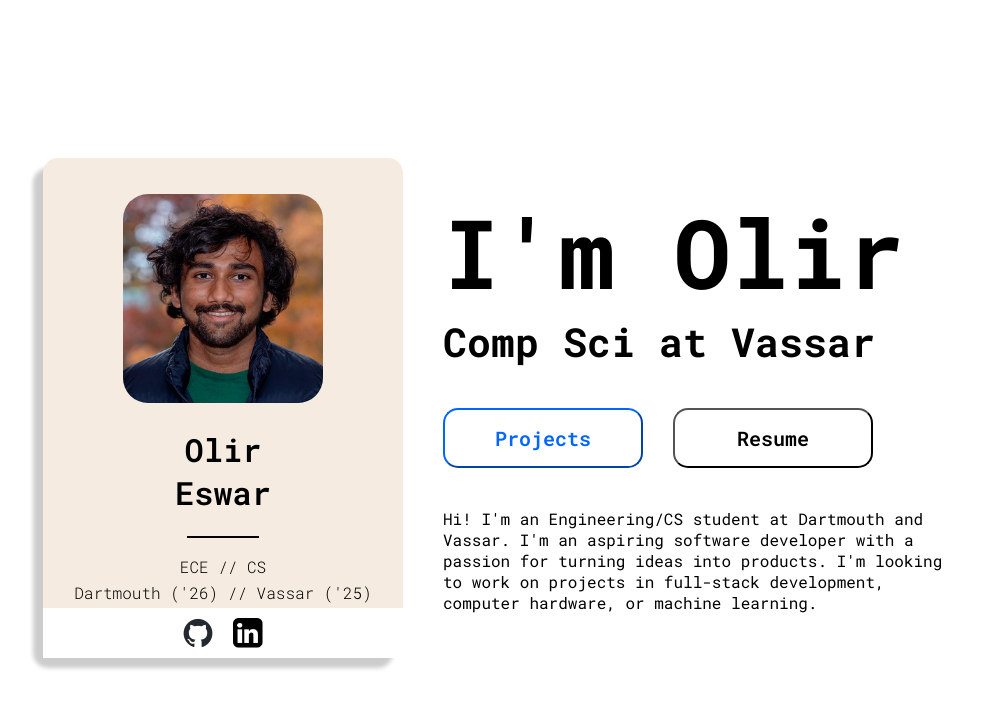
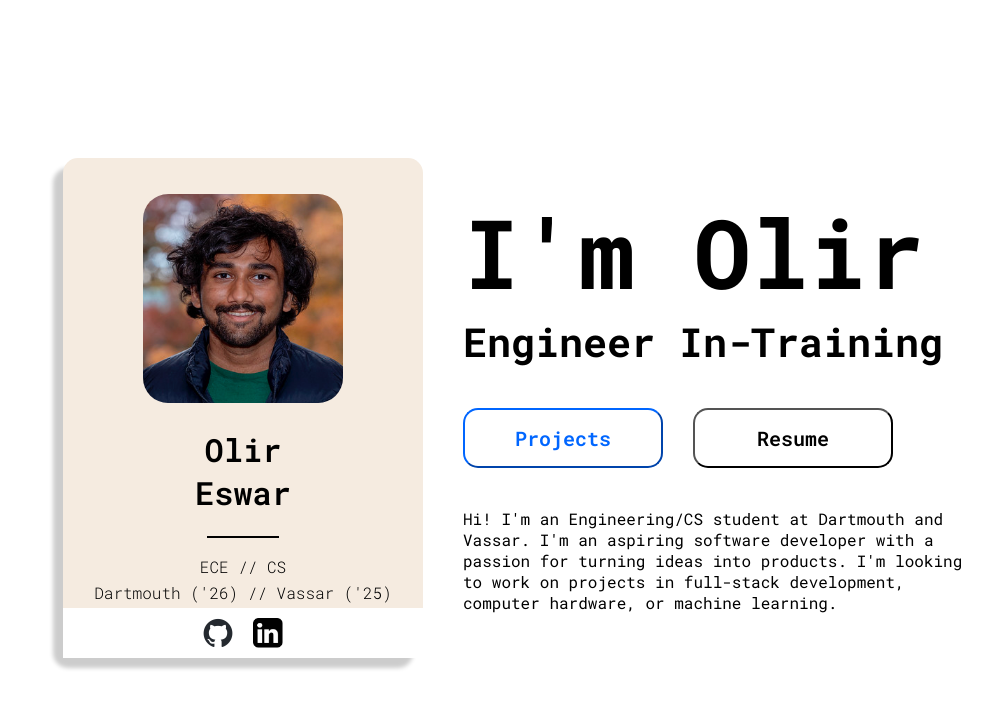
Before and after one commit to OlirEswar/OlirEswar.com, a React (Vite) app: page / in a window 1280 px wide. Shown: the top 708 px of the page, without its empty margins (127-1119 px from the left). Built offline with nearby package versions, Linux system fonts and the light colour scheme.

Commit message:
Changed bio heading and margin from right side

```diff
--- a/src/Bio.css
+++ b/src/Bio.css
@@ -1,7 +1,15 @@
 .bio {
     font-family: "Roboto Mono", monospace;
     margin: 40px;
+    margin-right: 0px;
+    /* Makes sure profile card and bio are the same space away
+    from the left and right edges of the page, maybe change this,
+    not sure which one looks better  */
     max-width: 500px;
+    min-width: 470px;
+    /* Makes sure that the main bio text doesn't shift around
+    and change layout when the page gets smaller horizontally,
+    maybe change this to see which one looks better */
 }
 
 .bio h1 {
--- a/src/Bio.jsx
+++ b/src/Bio.jsx
@@ -4,7 +4,7 @@ function Bio() {
   return (
     <div className="bio">
       <h1>I'm Olir</h1>
-      <h2>Comp Sci at Vassar</h2>
+      <h2>Engineer In-Training</h2>
       <div className="bio__buttons">
         <button id="project-button">Projects</button>
         <button id="resume-button">Resume</button>
```
